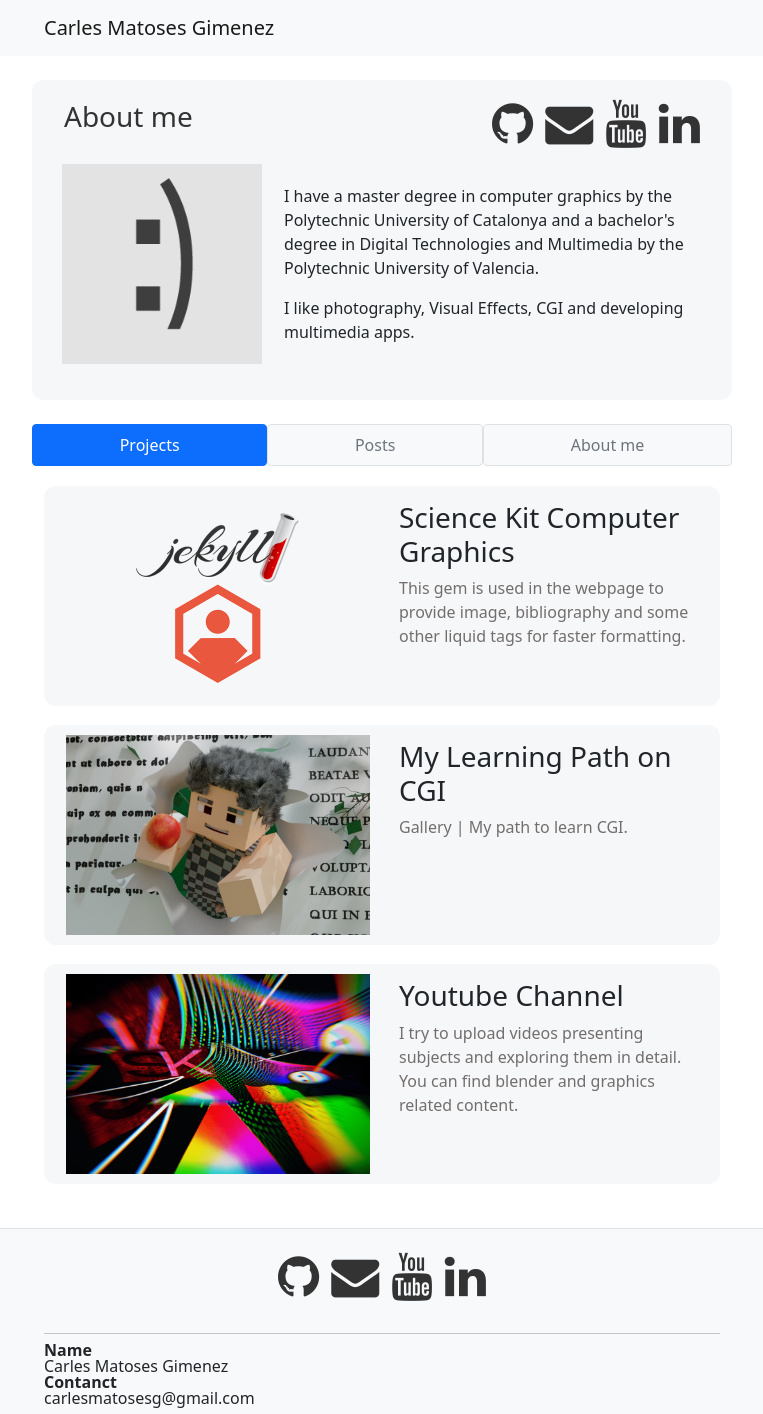
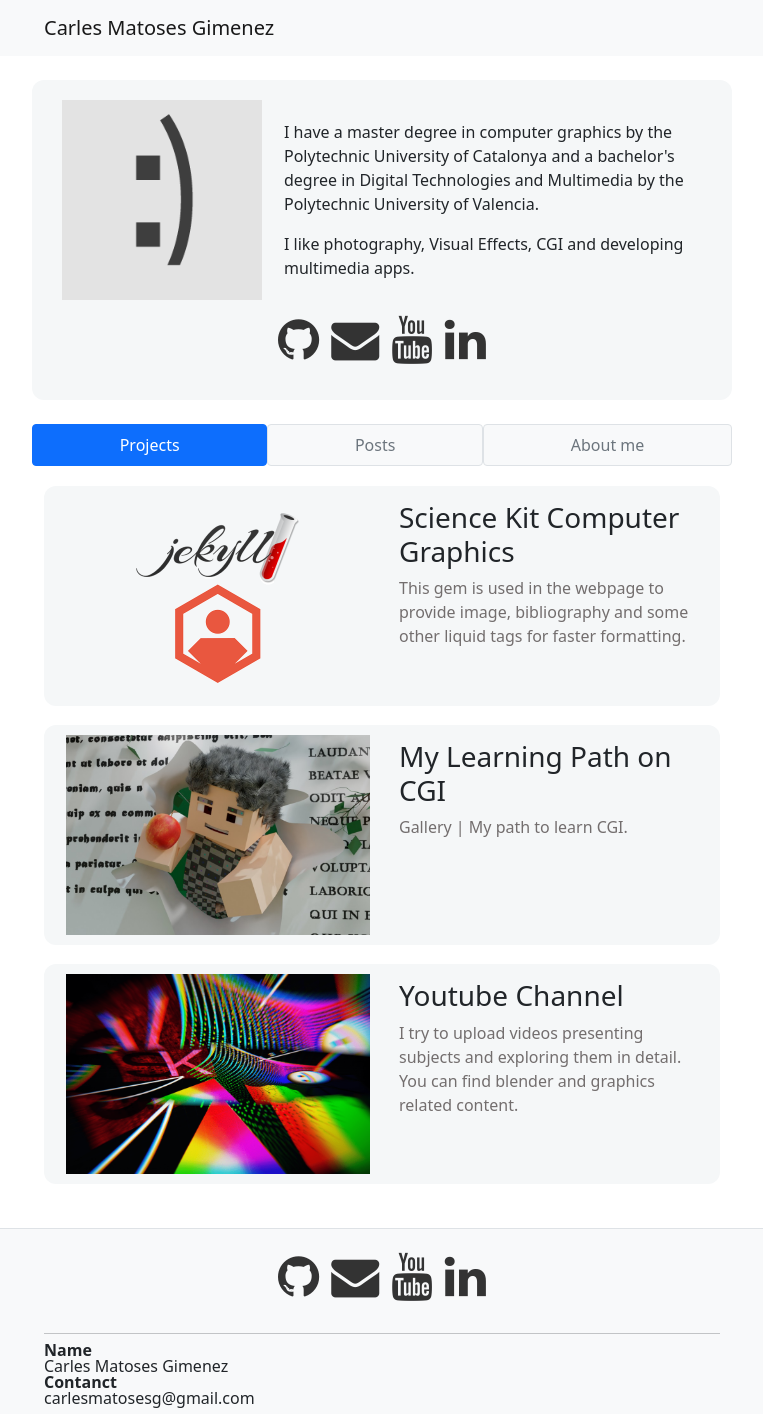
Before and after one commit to carlesmatoses/carlesmatoses.github.io, a Jekyll site: the page built from index.markdown, in a window 1280 px wide. Shown: the whole page, without its empty margins (258-1021 px from the left). Built offline with Jekyll 4.4.1, drawn with Linux system fonts in a browser that asks for light colours; nearby versions of some CDN libraries.

Commit message:
removed unnecessary row

```diff
--- a/_layouts/index.html
+++ b/_layouts/index.html
@@ -106,14 +106,7 @@
         <!-- About me section -->
         <div class="row justify-content-center">
             <!-- Row 1: About me title -->
-            <div class="row justify-content-center">
-                <div class="col">
-                    <h3 class="h3 fw-normal text-start">About me</h3>
-                </div>
-                <div class="col-auto">
-                    {% include media.html %}
-                </div>
-            </div>
+
 
             <!-- Row 2: Image and text -->
             <div class="row">
@@ -130,6 +123,12 @@
                     <div class="my-3">
                         I like photography, Visual Effects, CGI and developing multimedia apps.
                     </div>
+                </div>
+            </div>
+
+            <div class="row justify-content-center">
+                <div class="col-auto">
+                    {% include media.html %}
                 </div>
             </div>
         </div>
```
